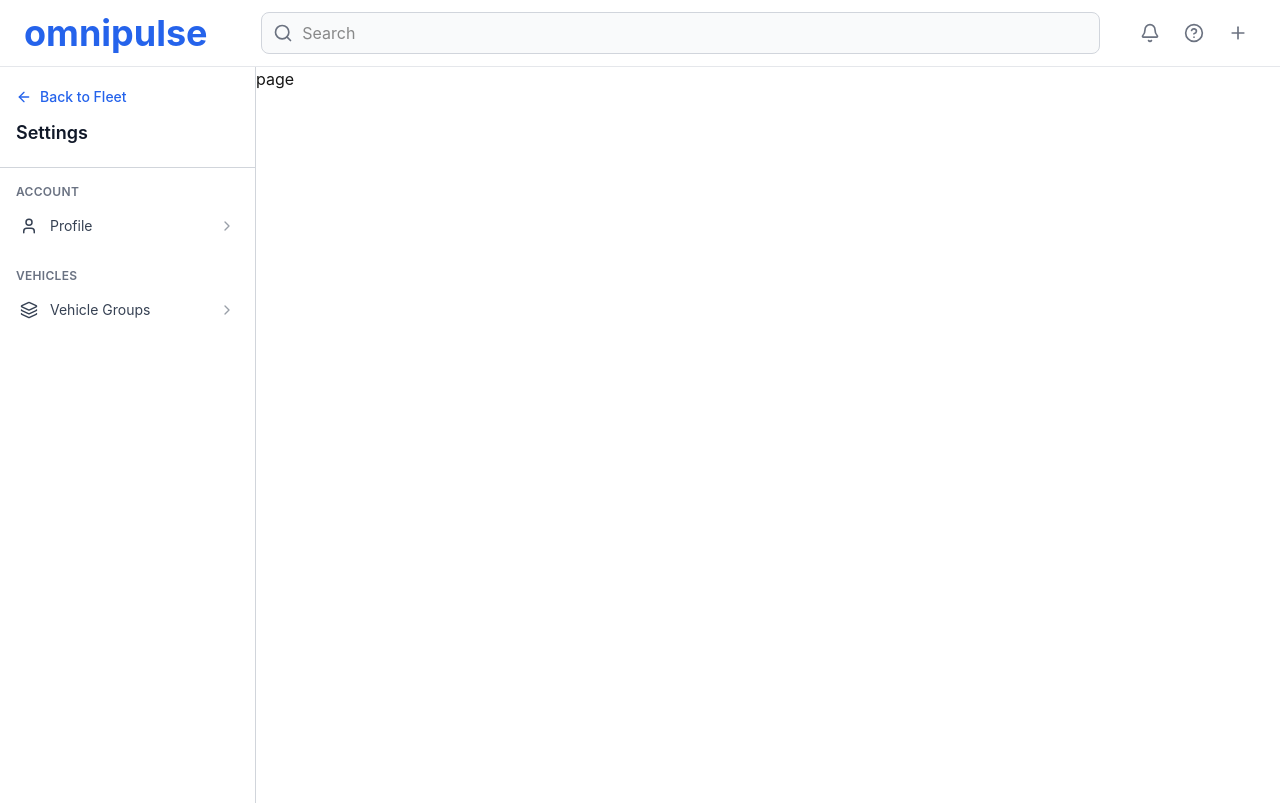
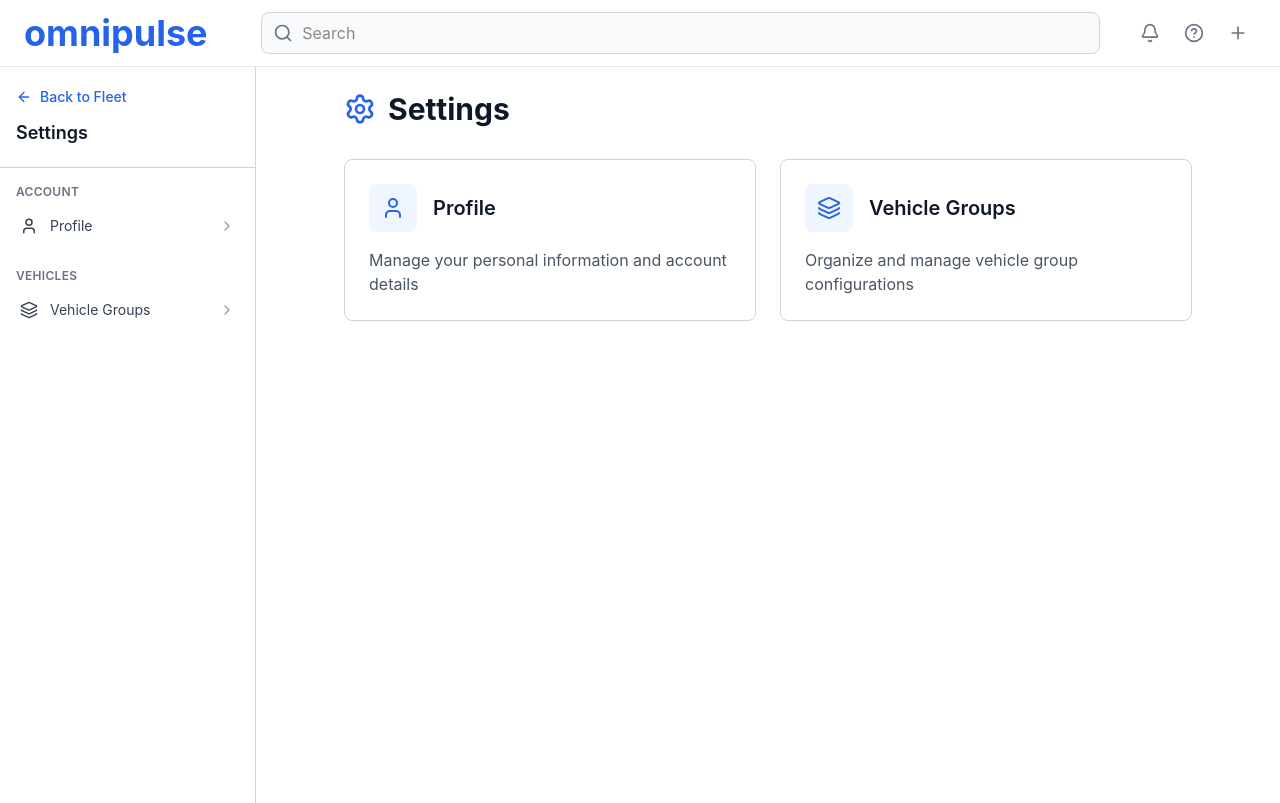
Before and after one commit to willjosh/omnipulse, a Next.js app in the folder client/: page /settings in a window 1280 px wide. Built offline with nearby package versions, Linux system fonts and the light colour scheme.

Commit message:
W18ADATE-380 feat: created the default settings page

```diff
--- a/client/src/app/settings/page.tsx
+++ b/client/src/app/settings/page.tsx
@@ -1,7 +1,60 @@
+"use client";
 import React from "react";
+import { useRouter } from "next/navigation";
+import { User, Layers, Settings } from "lucide-react";
 
-const page = () => {
-  return <div>page</div>;
+const SettingsPage = () => {
+  const router = useRouter();
+
+  const settingsOptions = [
+    {
+      title: "Profile",
+      description: "Manage your personal information and account details",
+      icon: User,
+      path: "/settings/profile",
+    },
+    {
+      title: "Vehicle Groups",
+      description: "Organize and manage vehicle group configurations",
+      icon: Layers,
+      path: "/settings/vehicle-groups",
+    },
+  ];
+
+  return (
+    <div className="flex-1 p-6 max-w-4xl mx-auto">
+      <div className="flex items-center gap-3 mb-8">
+        <Settings className="w-8 h-8 text-[var(--primary-color)]" />
+        <h1 className="text-3xl font-bold text-gray-900">Settings</h1>
+      </div>
+
+      <div className="grid grid-cols-1 md:grid-cols-2 gap-6">
+        {settingsOptions.map(option => {
+          const IconComponent = option.icon;
+          return (
+            <button
+              key={option.path}
+              onClick={() => router.push(option.path)}
+              className="p-6 bg-white rounded-lg border border-[var(--border)] hover:border-[var(--primary-color)] transition-colors text-left group"
+            >
+              <div className="flex items-center gap-4 mb-4">
+                <div className="w-12 h-12 rounded-lg bg-[var(--primary-light)] flex items-center justify-center group-hover:bg-[var(--primary-color)] transition-colors">
+                  <IconComponent
+                    size={24}
+                    className="text-[var(--primary-color)] group-hover:text-white transition-colors"
+                  />
+                </div>
+                <h2 className="text-xl font-semibold text-gray-900">
+                  {option.title}
+                </h2>
+              </div>
+              <p className="text-gray-600">{option.description}</p>
+            </button>
+          );
+        })}
+      </div>
+    </div>
+  );
 };
 
-export default page;
+export default SettingsPage;
```
